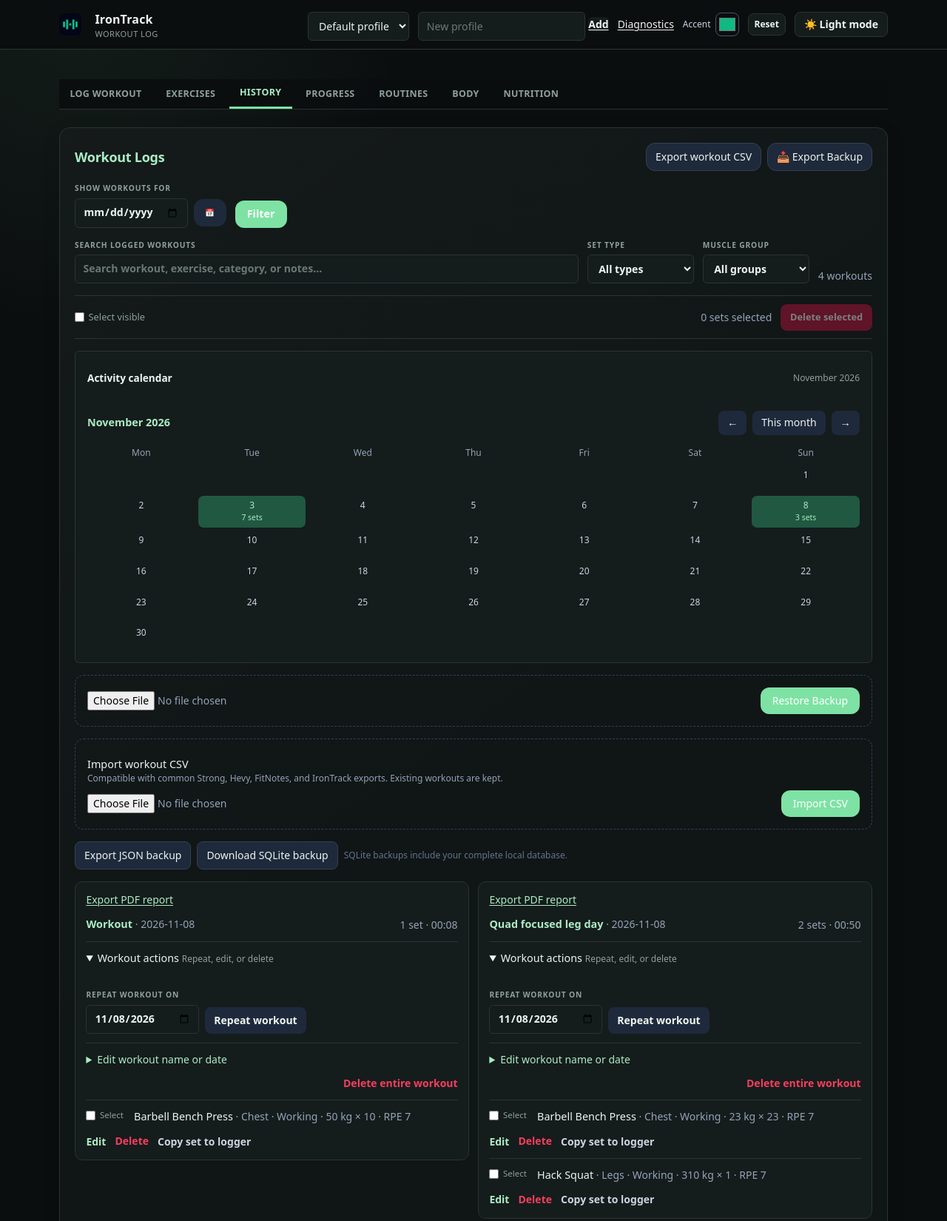
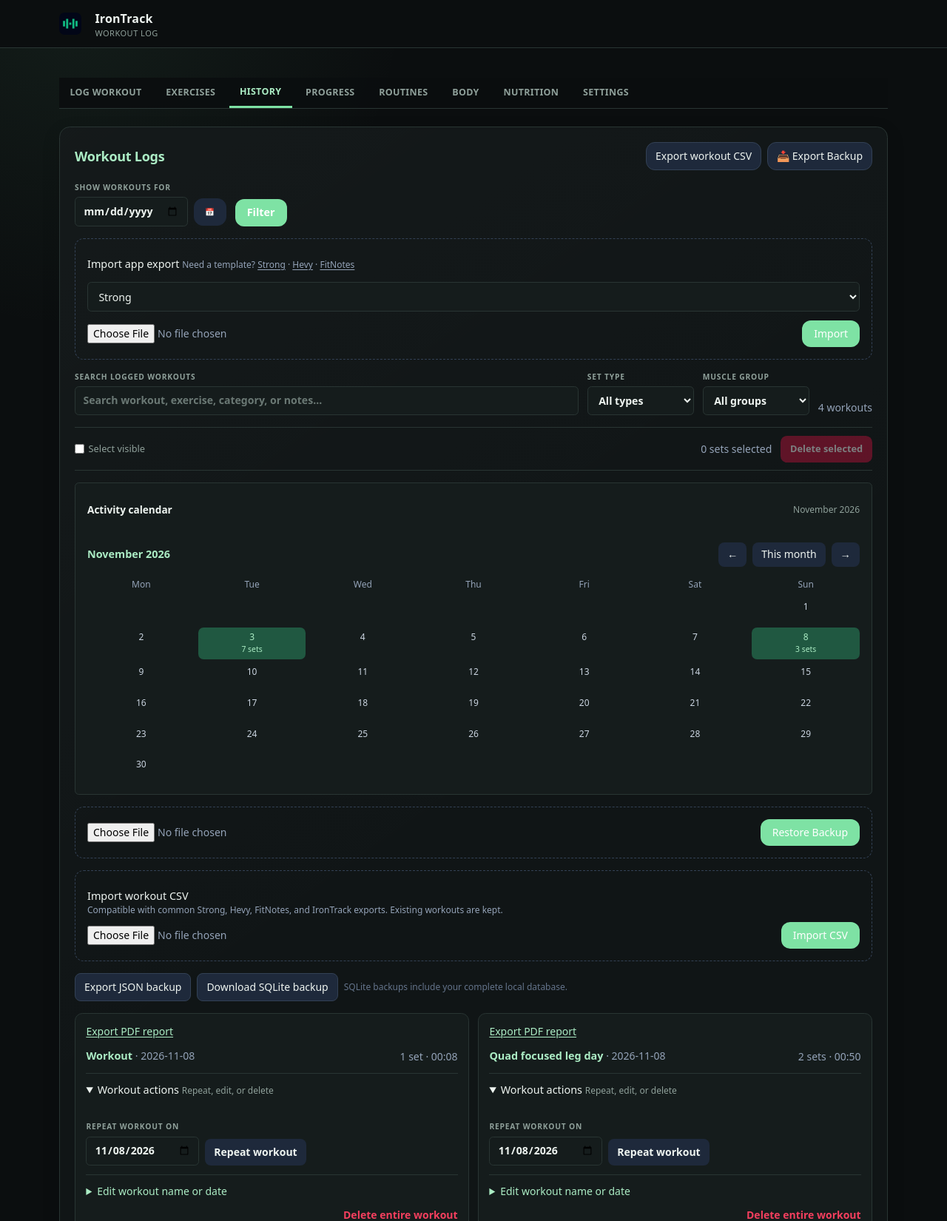
Before and after one commit to zafaraali/workout-tracker, a Flask app: page /?tab=history in a window 1280 px wide. Shown: the top 1650 px of the page at 74% size. Run offline with Flask 3, Linux system fonts and the light colour scheme; data comes from the database, SQL or seed files in the repository; data that the repository does not hold is empty.

Commit message:
ui polish

```diff
--- a/app.py
+++ b/app.py
@@ -1,16 +1,18 @@
 import os
 import secrets
 import hmac
+import logging
 from datetime import timedelta
 from auth import auth_enabled, register_auth
 
-from flask import Flask, abort, request, session, g, jsonify
+from flask import Flask, abort, request, session, g, jsonify, render_template
 from storage import write_transaction
 
 from routes import main
 
 
 app = Flask(__name__)
+logging.basicConfig(level=os.environ.get("LOG_LEVEL", "INFO"))
 app.secret_key = os.environ.get("FLASK_SECRET_KEY") or secrets.token_hex(32)
 app.config.update(
     SESSION_COOKIE_HTTPONLY=True,
@@ -88,6 +90,8 @@ def add_security_headers(response):
     response.headers.setdefault("X-Content-Type-Options", "nosniff")
     response.headers.setdefault("X-Frame-Options", "SAMEORIGIN")
     response.headers.setdefault("Referrer-Policy", "strict-origin-when-cross-origin")
+    response.headers.setdefault("Permissions-Policy", "camera=(), microphone=(), geolocation=()")
+    response.headers.setdefault("Content-Security-Policy", "default-src 'self'; script-src 'self' 'unsafe-inline'; style-src 'self' 'unsafe-inline'; img-src 'self' data:; connect-src 'self'; worker-src 'self'; manifest-src 'self'; frame-ancestors 'self'")
     if auth_enabled() and request.endpoint != "static":
         response.headers["Cache-Control"] = "private, no-store"
     if request.endpoint == "main.index" and response.status_code == 200:
@@ -95,6 +99,15 @@ def add_security_headers(response):
     return response
 
 
+@app.errorhandler(400)
+@app.errorhandler(404)
+@app.errorhandler(500)
+def handle_http_error(error):
+    if request.path.startswith("/api/") or request.headers.get("X-Offline-Sync"):
+        return jsonify(ok=False, error=getattr(error, "description", "Request failed")), error.code
+    return render_template("error.html", error_code=error.code, error_message=getattr(error, "description", "Something went wrong.")), error.code
+
+
 app.register_blueprint(main)
 
 
--- a/routes.py
+++ b/routes.py
@@ -86,6 +86,10 @@ def index():
     active_profile_id, active_profile_name = _active_profile(data)
     selected_date = request.args.get("date", "").strip()
     selected_month = request.args.get("month", datetime.date.today().strftime("%Y-%m"))
+    try:
+        history_page = max(1, int(request.args.get("page", "1")))
+    except ValueError:
+        history_page = 1
     if selected_date:
         try:
             datetime.date.fromisoformat(selected_date)
@@ -136,6 +140,11 @@ def index():
         calendar_days.append({"date": "", "day": "", "count": 0})
 
     active_session_id = request.args.get("session_id", "").strip()
+    all_workout_groups = _workout_groups(profile_workouts, selected_date)
+    history_page_size = 20
+    history_page_count = max(1, (len(all_workout_groups) + history_page_size - 1) // history_page_size)
+    history_page = min(history_page, history_page_count)
+    workout_groups = all_workout_groups[(history_page - 1) * history_page_size:history_page * history_page_size]
     training_insights = _training_insights(profile_workouts, datetime.date.today())
     measurements = list(reversed(profile_measurements))
     for measurement_index, measurement in enumerate(reversed(profile_measurements)):
@@ -199,7 +208,9 @@ def index():
         exercises=data["exercises"],
         exercise_metadata=library_metadata(data["exercises"]),
         exercise_names=exercises,
-        workout_groups=_workout_groups(profile_workouts, selected_date),
+        workout_groups=workout_groups,
+        history_page=history_page,
+        history_page_count=history_page_count,
         progress_workouts=profile_workouts,
         training_insights=training_insights,
         settings=data.get("settings", {"gym_name": "Home gym", "equipment": []}),
@@ -261,9 +272,17 @@ def index():
 def log_workout():
     data = load_data()
     entry_id = request.form.get("entry_id", "").strip()
-    if entry_id and any(workout.get("entry_id") == entry_id for workout in data["workouts"]):
+    existing_entry = next((workout for workout in data["workouts"] if workout.get("entry_id") == entry_id), None) if entry_id else None
+    if existing_entry:
+        submitted = {key: request.form.get(key, "") for key in ("date", "exercise", "weight", "unit", "reps", "rpe", "set_type", "notes")}
+        existing = {key: str(existing_entry.get(key, "")) for key in submitted}
+        if submitted == existing:
+            if request.headers.get("X-Offline-Sync"):
+                return jsonify(ok=True, duplicate=True)
+            return redirect(url_for("main.index", tab="history"))
         if request.headers.get("X-Offline-Sync"):
-            return jsonify(ok=True, duplicate=True)
+            return jsonify(ok=False, conflict=True, error="This set already exists with different values. Review the pending set before retrying."), 409
+        flash("This workout set already exists with different values.", "error")
         return redirect(url_for("main.index", tab="history"))
     try:
         entry = _validated_workout(request.form, data["exercises"])
--- a/static/app.css
+++ b/static/app.css
@@ -1272,6 +1272,9 @@ body {
     gap: 1rem;
 }
 
+#mobile-header-toggle { display: none; }
+header .app-header-inner > div:last-child > button { display: none; }
+
 .brand-lockup {
     gap: 0.65rem;
 }
@@ -1714,6 +1717,22 @@ input[type="radio"] {
     .app-header-inner > div:last-child {
         gap: 0.35rem;
     }
+
+    #mobile-header-toggle {
+        display: inline-flex;
+        align-items: center;
+        justify-content: center;
+    }
+
+    #header-controls {
+        display: none;
+        flex-basis: 100%;
+        justify-content: flex-end;
+        flex-wrap: wrap;
+        padding-top: 0.25rem;
+    }
+
+    #header-controls.is-open { display: flex; }
 
     #install-app,
     #theme-label {
--- a/static/app.js
+++ b/static/app.js
@@ -83,7 +83,7 @@ function switchTab(tab) {
     params.set("tab", tab);
     const query = params.toString();
     window.history.replaceState(null, "", `${window.location.pathname}${query ? `?${query}` : ""}${window.location.hash}`);
-    ["log", "library", "history", "progress", "routines", "measurements", "nutrition"].forEach((name) => {
+    ["log", "library", "history", "progress", "routines", "measurements", "nutrition", "settings"].forEach((name) => {
         const panel = document.getElementById(`section-${name}`);
         panel.classList.toggle("hidden", name !== tab);
         panel.setAttribute("aria-hidden", String(name !== tab));
@@ -100,6 +100,14 @@ function switchTab(tab) {
             button.removeAttribute("aria-current");
         }
     });
+}
+
+function toggleMobileHeaderControls() {
+    const controls = document.getElementById("header-controls");
+    const button = document.getElementById("mobile-header-toggle");
+    if (!controls || !button) return;
+    const open = controls.classList.toggle("is-open");
+    button.setAttribute("aria-expanded", String(open));
 }
 
 function dismissToast(toast) {
@@ -839,7 +847,8 @@ function renderMeasurementChart() {
 
 
 function updateThemeLabel() {
-    document.getElementById("theme-label").textContent =
+    const themeLabel = document.getElementById("theme-label");
+    if (themeLabel) themeLabel.textContent =
         document.documentElement.classList.contains("dark") ? "☀️ Light mode" : "🌙 Dark mode";
 }
 
@@ -951,7 +960,8 @@ function setAccentColor(color) {
     root.style.setProperty("--accent-hover", `color-mix(in srgb, ${color} 82%, ${luminance > 0.5 ? "black" : "white"})`);
     root.style.setProperty("--accent-contrast", luminance > 0.58 ? "#0f172a" : "#ffffff");
     localStorage.setItem("irontrack-accent", color);
-    document.getElementById("accent-color").value = color;
+    const accentInput = document.getElementById("settings-accent-color");
+    if (accentInput) accentInput.value = color;
     document.querySelector('meta[name="theme-color"]').content = color;
 }
 
@@ -965,7 +975,7 @@ function toggleDarkMode() {
     updateThemeLabel();
     setAccentColor(
         localStorage.getItem("irontrack-accent")
-        || document.getElementById("accent-color").value
+        || document.getElementById("settings-accent-color")?.value
     );
 }
 
--- a/static/offline.js
+++ b/static/offline.js
@@ -122,7 +122,7 @@ function initializeOfflineSupport() {
             console.error("Offline app shell could not be registered.", error);
         });
     }
-    const installButton = document.getElementById("install-app");
+    const installButton = document.getElementById("install-app-settings");
     window.addEventListener("beforeinstallprompt", (event) => {
         event.preventDefault();
         window.installPrompt = event;
--- /dev/null
+++ b/templates/error.html
@@ -0,0 +1,3 @@
+<!doctype html>
+<html lang="en" class="dark"><head><meta charset="utf-8"><meta name="viewport" content="width=device-width,initial-scale=1"><title>IronTrack · Error</title><link rel="stylesheet" href="{{ url_for('static', filename='tailwind.css') }}"><link rel="stylesheet" href="{{ url_for('static', filename='app.css') }}"></head>
+<body class="bg-slate-950 text-slate-100 min-h-screen grid place-items-center p-6"><main class="max-w-lg text-center space-y-4"><p class="eyebrow">IRONTRACK</p><h1 class="text-3xl font-semibold">Something needs attention</h1><p class="text-slate-400">{{ error_message }}</p><p class="text-sm text-slate-500">Error {{ error_code }}</p><a href="{{ url_for('main.index') }}" class="inline-block rounded-lg bg-emerald-700 px-4 py-2">Return to IronTrack</a></main></body></html>
--- a/templates/index.html
+++ b/templates/index.html
@@ -26,33 +26,21 @@
         <div class="app-header-inner max-w-6xl mx-auto px-4 py-3 flex flex-wrap justify-between items-center gap-y-2">
             <div class="brand-lockup flex items-center space-x-2">
                 <img src="{{ url_for('static', filename='icon.svg') }}" alt="" width="34" height="34">
-                <div>
+            <div>
                     <h1 class="text-lg font-bold tracking-tight">IronTrack</h1>
                     <p class="brand-caption">Workout log</p>
                 </div>
             </div>
             <div class="flex items-center gap-3">
-                {% if auth_enabled %}<form method="POST" action="{{ url_for('logout') }}" onsubmit="return prepareSignOut(event)"><button type="submit" class="underline text-sm">Sign out</button></form>{% endif %}
-                <form method="POST" action="{{ url_for('main.switch_profile') }}" class="flex items-center gap-2"><input type="hidden" name="csrf_token" value="{{ csrf_token }}"><label class="sr-only" for="profile-select">Active profile</label><select id="profile-select" name="profile_id" class="form-control text-sm py-1" onchange="this.form.submit()">{% for profile in profiles %}<option value="{{ profile.id }}" {% if profile.id == active_profile_id %}selected{% endif %}>{{ profile.name }}</option>{% endfor %}</select></form>
-                <form method="POST" action="{{ url_for('main.create_profile') }}" class="flex items-center gap-1"><input type="hidden" name="csrf_token" value="{{ csrf_token }}"><label class="sr-only" for="new-profile-name">New profile name</label><input id="new-profile-name" name="name" class="form-control text-sm py-1 w-28" placeholder="New profile" maxlength="60"><button class="text-sm underline" type="submit">Add</button></form>
-                <a href="{{ url_for('main.diagnostics') }}" class="text-sm underline">Diagnostics</a>
-                <button id="install-app" type="button" class="hidden px-3 py-1.5 text-sm bg-emerald-700 hover:bg-emerald-600 rounded-lg">Install app</button>
                 <span id="active-timer" class="hidden rounded-lg border border-emerald-700 bg-emerald-950 px-3 py-1.5 font-mono text-sm text-emerald-300" role="status" aria-live="polite"></span>
-                <label class="accent-picker" title="Change site accent color">
-                    <span>Accent</span>
-                    <input type="color" id="accent-color" aria-label="Main accent color" value="#10b981" onchange="setAccentColor(this.value)">
-                </label>
-                <button type="button" id="reset-accent" onclick="resetAccentColor()" class="px-2 py-1.5 text-xs bg-slate-800 hover:bg-slate-700 rounded-lg border border-slate-700" title="Restore default accent color">Reset</button>
-                <button type="button" onclick="toggleDarkMode()" class="px-3 py-1.5 text-sm bg-slate-800 hover:bg-slate-700 rounded-lg border border-slate-700 transition">
-                    <span id="theme-label">☀️ Light mode</span>
-                </button>
             </div>
         </div>
     </header>
     <script>
         const savedAccentPicker = localStorage.getItem("irontrack-accent");
         if (savedAccentPicker && /^#[\da-f]{6}$/i.test(savedAccentPicker)) {
-            document.getElementById("accent-color").value = savedAccentPicker;
+            const accentPicker = document.getElementById("settings-accent-color");
+            if (accentPicker) accentPicker.value = savedAccentPicker;
         }
     </script>
 
@@ -106,6 +94,7 @@
             <button type="button" onclick="switchTab('routines')" id="tab-routines" aria-label="Routines" aria-selected="false" aria-controls="section-routines" role="tab" class="tab-button"><span class="nav-icon" aria-hidden="true">☷</span><span class="nav-label">Routines</span></button>
             <button type="button" onclick="switchTab('measurements')" id="tab-measurements" aria-label="Body measurements" aria-selected="false" aria-controls="section-measurements" role="tab" class="tab-button"><span class="nav-icon" aria-hidden="true">◉</span><span class="nav-label">Body</span></button>
             <button type="button" onclick="switchTab('nutrition')" id="tab-nutrition" aria-label="Nutrition" aria-selected="false" aria-controls="section-nutrition" role="tab" class="tab-button"><span class="nav-icon" aria-hidden="true">N</span><span class="nav-label">Nutrition</span></button>
+            <button type="button" onclick="switchTab('settings')" id="tab-settings" aria-label="Settings" aria-selected="false" aria-controls="section-settings" role="tab" class="tab-button"><span class="nav-icon" aria-hidden="true">⚙</span><span class="nav-label">Settings</span></button>
         </nav>
 
         {% include "sections/log.html" %}
@@ -120,6 +109,7 @@
 
         {% include "sections/measurements.html" %}
         {% include "sections/nutrition.html" %}
+        {% include "sections/settings.html" %}
 
         {% if automatic_backups %}
         <details class="rounded-xl border border-slate-800 bg-slate-900 p-4">
@@ -166,7 +156,7 @@
         if (initialExercise && [...document.getElementById("exercise-select").options].some((option) => option.value === initialExercise)) {
             document.getElementById("exercise-select").value = initialExercise;
         }
-        switchTab(["log", "library", "history", "progress", "routines", "measurements", "nutrition"].includes(initialTab) ? initialTab : "log");
+        switchTab(["log", "library", "history", "progress", "routines", "measurements", "nutrition", "settings"].includes(initialTab) ? initialTab : "log");
         initializeWorkoutSession();
         initializeWorkoutDraft();
         initializeWorkoutNavigationGuard();
--- a/templates/sections/history.html
+++ b/templates/sections/history.html
@@ -18,6 +18,10 @@
                     </div>
                     <button type="submit" class="px-4 py-2 bg-emerald-600 hover:bg-emerald-500 text-white rounded-xl">Filter</button>
                     {% if selected_date %}<a href="{{ url_for('main.index', tab='history') }}" class="px-4 py-2 bg-slate-800 hover:bg-slate-700 rounded-xl">Show all</a>{% endif %}
+                </form>
+                <form action="{{ url_for('main.import_external_workouts', source='strong') }}" method="POST" enctype="multipart/form-data" class="p-4 border border-dashed border-slate-700 rounded-xl space-y-2">
+                    <p class="font-medium">Import app export <span class="text-xs font-normal text-slate-400">Need a template? <a class="underline" href="{{ url_for('main.import_template', source='strong') }}">Strong</a> · <a class="underline" href="{{ url_for('main.import_template', source='hevy') }}">Hevy</a> · <a class="underline" href="{{ url_for('main.import_template', source='fitnotes') }}">FitNotes</a></span></p>
+                    <div class="flex flex-wrap items-center gap-3"><select class="form-control" name="source" onchange="this.form.action='/import/workouts/' + this.value"><option value="strong">Strong</option><option value="hevy">Hevy</option><option value="fitnotes">FitNotes</option></select><input type="file" name="external_workouts_file" accept=".csv,text/csv" required class="min-w-0 flex-1 text-sm text-slate-400"><button type="submit" class="px-4 py-2 bg-emerald-600 hover:bg-emerald-500 text-white rounded-xl text-sm font-medium">Import</button></div>
                 </form>
                 <div class="history-search-row">
                     <label class="field-label flex-1" for="history-search">Search logged workouts
@@ -205,6 +209,7 @@
                     </div>
                     {% endfor %}
                 </div>
+                {% if history_page_count > 1 %}<nav class="flex items-center justify-between border-t border-slate-800 pt-4" aria-label="Workout history pages"><span class="text-sm text-slate-400">Page {{ history_page }} of {{ history_page_count }}</span><div class="flex gap-2">{% if history_page > 1 %}<a class="rounded-lg border border-slate-700 px-3 py-2 text-sm" href="{{ url_for('main.index', tab='history', page=history_page - 1, date=selected_date) }}">Previous</a>{% endif %}{% if history_page < history_page_count %}<a class="rounded-lg border border-slate-700 px-3 py-2 text-sm" href="{{ url_for('main.index', tab='history', page=history_page + 1, date=selected_date) }}">Next</a>{% endif %}</div></nav>{% endif %}
                 <div id="history-search-empty" class="empty-state hidden" role="status">
                     <span class="empty-state-icon" aria-hidden="true">⌕</span>
                     <h3>No matching workouts</h3>
--- /dev/null
+++ b/templates/sections/settings.html
@@ -0,0 +1,11 @@
+<section id="section-settings" role="tabpanel" aria-labelledby="tab-settings" tabindex="0" class="tab-panel space-y-6 hidden">
+    <div class="workspace-card rounded-2xl border border-slate-800 bg-slate-900 p-6 shadow-xl space-y-5">
+        <div><p class="eyebrow">APP CONTROLS</p><h2 class="text-lg font-semibold text-emerald-500">Settings</h2><p class="text-sm text-slate-400">Manage profiles, appearance, installation, recovery, and account actions.</p></div>
+        <div class="grid gap-4 sm:grid-cols-2">
+            <div class="rounded-xl border border-slate-800 bg-slate-950 p-4 space-y-3"><h3 class="font-semibold">Profiles</h3><form method="POST" action="{{ url_for('main.switch_profile') }}" class="flex gap-2"><input type="hidden" name="csrf_token" value="{{ csrf_token }}"><label class="sr-only" for="settings-profile-select">Active profile</label><select id="settings-profile-select" name="profile_id" class="form-control">{% for profile in profiles %}<option value="{{ profile.id }}" {% if profile.id == active_profile_id %}selected{% endif %}>{{ profile.name }}</option>{% endfor %}</select><button class="rounded-lg bg-emerald-700 px-3" type="submit">Switch</button></form><form method="POST" action="{{ url_for('main.create_profile') }}" class="flex gap-2"><input type="hidden" name="csrf_token" value="{{ csrf_token }}"><label class="sr-only" for="settings-new-profile-name">New profile name</label><input id="settings-new-profile-name" name="name" class="form-control" placeholder="New profile" maxlength="60"><button class="rounded-lg border border-slate-700 px-3" type="submit">Add</button></form></div>
+            <div class="rounded-xl border border-slate-800 bg-slate-950 p-4 space-y-3"><h3 class="font-semibold">Appearance</h3><div class="flex flex-wrap items-center gap-3"><label class="accent-picker" title="Change site accent color"><span>Accent</span><input type="color" id="settings-accent-color" aria-label="Main accent color" value="#10b981" onchange="setAccentColor(this.value)"></label><button type="button" onclick="resetAccentColor()" class="rounded-lg border border-slate-700 px-2 py-1.5 text-xs">Reset</button><button type="button" onclick="toggleDarkMode()" class="rounded-lg border border-slate-700 px-3 py-1.5 text-sm"><span id="theme-label">Toggle theme</span></button></div></div>
+            <div class="rounded-xl border border-slate-800 bg-slate-950 p-4 space-y-3"><h3 class="font-semibold">Tools</h3><div class="flex flex-wrap gap-3"><a href="{{ url_for('main.diagnostics') }}" class="underline text-sm">Diagnostics</a><button id="install-app-settings" type="button" class="hidden rounded-lg bg-emerald-700 px-3 py-1.5 text-sm">Install app</button></div></div>
+            {% if auth_enabled %}<div class="rounded-xl border border-slate-800 bg-slate-950 p-4"><h3 class="font-semibold mb-3">Account</h3><form method="POST" action="{{ url_for('logout') }}" onsubmit="return prepareSignOut(event)"><input type="hidden" name="csrf_token" value="{{ csrf_token }}"><button type="submit" class="underline text-sm">Sign out</button></form></div>{% endif %}
+        </div>
+    </div>
+</section>
```
Also changed, not shown: backup_routes.py (+74 -3 lines), tests/test_imports_and_safety.py (added, +47 -0 lines).
